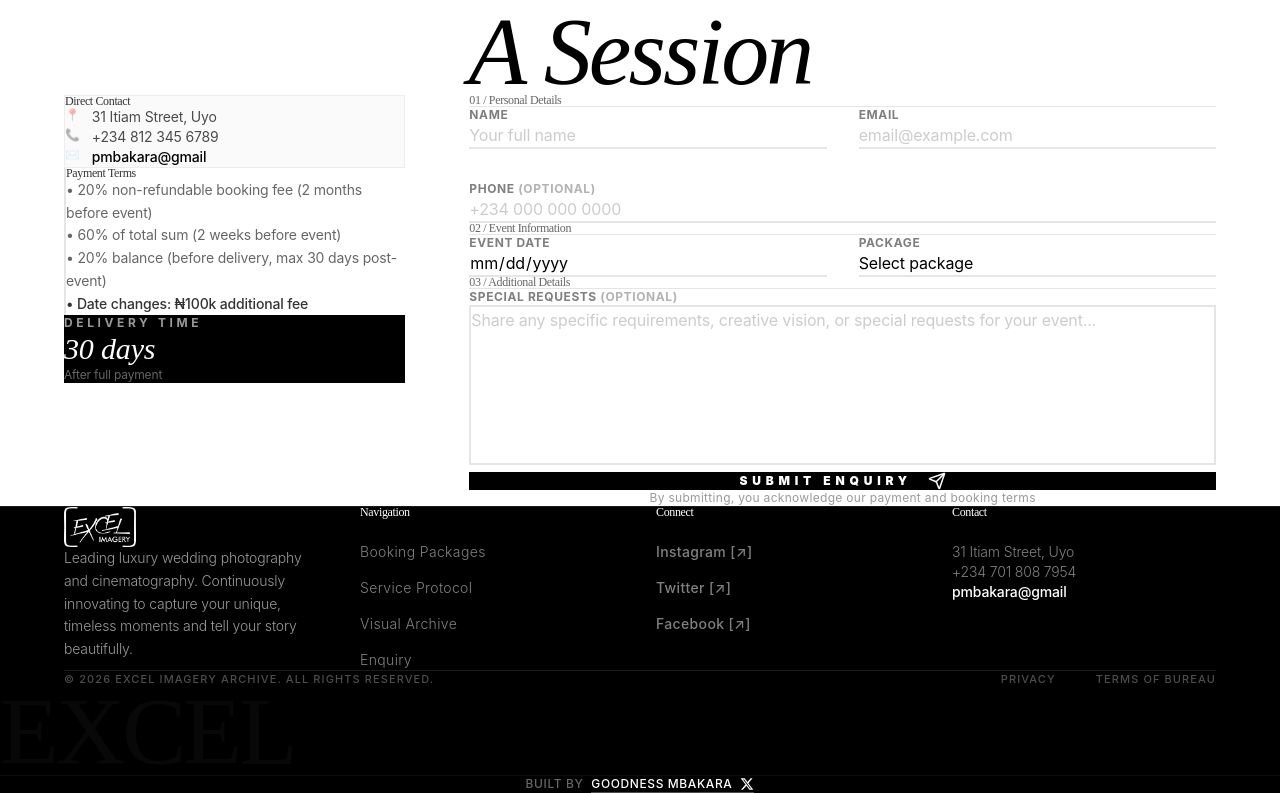
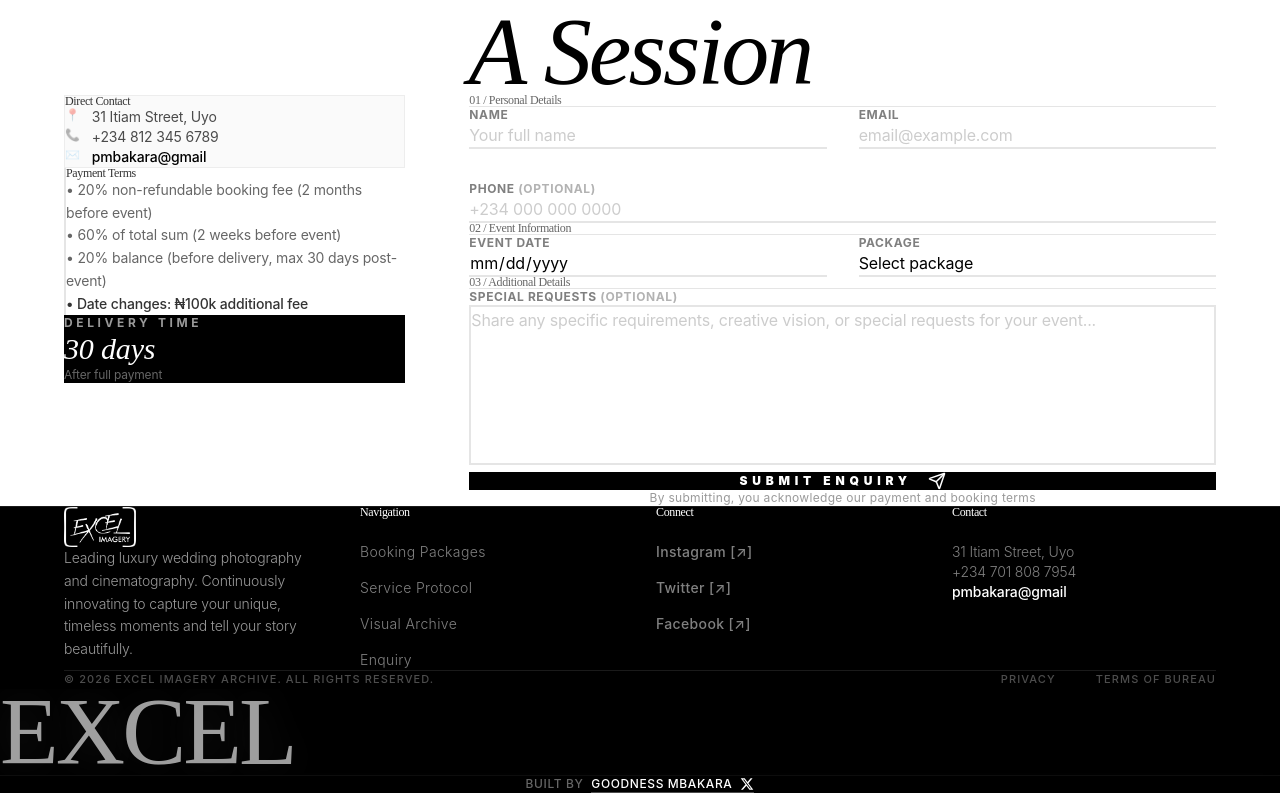
Before and after one commit to Mbakara1/excel_package, a React (Vite) app: page / in a window 1280 px wide. Shown: the part 4698-5491 px from the top of the page. Built offline with nearby package versions, Linux system fonts and the light colour scheme.

Commit message:
Apply glassmorphism effect to footer EXCEL text for better visibility

```diff
--- a/src/components/Footer.jsx
+++ b/src/components/Footer.jsx
@@ -54,7 +54,14 @@ const Footer = () => {
 
       {/* Massive Brand Narrative */}
       <div className="mt-20 overflow-hidden select-none pointer-events-none">
-         <h2 className="text-[30vw] font-black uppercase tracking-tighter leading-none text-white/[0.03] whitespace-nowrap -mb-[5vw]">
+         <h2 className="text-[30vw] font-black uppercase tracking-tighter leading-none whitespace-nowrap -mb-[5vw] text-white/60 relative" style={{
+           backdropFilter: 'blur(10px)',
+           WebkitBackdropFilter: 'blur(10px)',
+           textShadow: '0 0 40px rgba(255, 255, 255, 0.1)',
+           background: 'linear-gradient(135deg, rgba(255, 255, 255, 0.05), rgba(255, 255, 255, 0.01))',
+           WebkitBackgroundClip: 'text',
+           backgroundClip: 'text'
+         }}>
             EXCEL
          </h2>
       </div>
```
